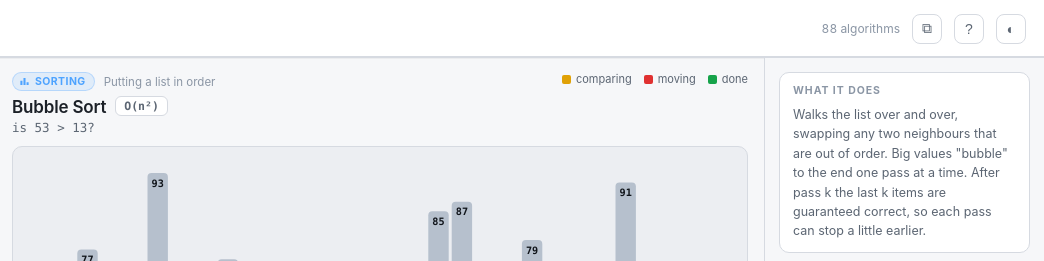
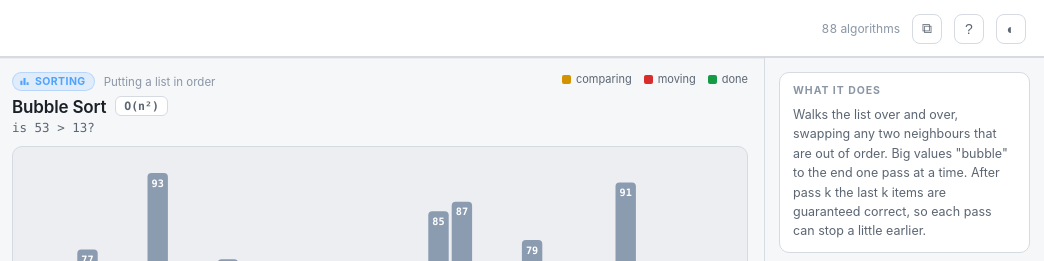
Before and after one commit to ruhansachdeva/Algorithm-Visualizer-2, a plain HTML site: page index.html in a window 1280 px wide. Shown: the top 261 px of the page, 236-1280 px from the left. Drawn offline with Linux system fonts and the light colour scheme.

Commit message:
Raise the contrast of the light theme
The idle bars were #b6c0cd against a #cddff5 active-window shade,
which is barely two steps apart — in the light theme the chart
washed out exactly where the algorithm was working. Darkened the
idle bars and the accent colours so the state of each bar is
readable without squinting.

```diff
--- a/css/style.css
+++ b/css/style.css
@@ -46,13 +46,15 @@
   --text-dim:  #5c6673;
   --text-faint:#8b96a5;
 
-  --c-idle:    #b6c0cd;
-  --c-compare: #e0a106;
-  --c-swap:    #e03131;
-  --c-sorted:  #16a34a;
-  --c-cursor:  #1971c2;
-  --c-pivot:   #9333ea;
-  --c-range:   #dbe6f5;
+  /* Light-mode bars need to be noticeably darker than the page: at
+     #b6c0cd they disappeared against the shaded active window. */
+  --c-idle:    #8b9bb0;
+  --c-compare: #d39300;
+  --c-swap:    #d92d2d;
+  --c-sorted:  #159a46;
+  --c-cursor:  #1668b8;
+  --c-pivot:   #8b2fe0;
+  --c-range:   #cddff5;
   --c-wall:    #7d8794;
   --c-visited: #1971c2;
   --c-frontier:#e0a106;
```
